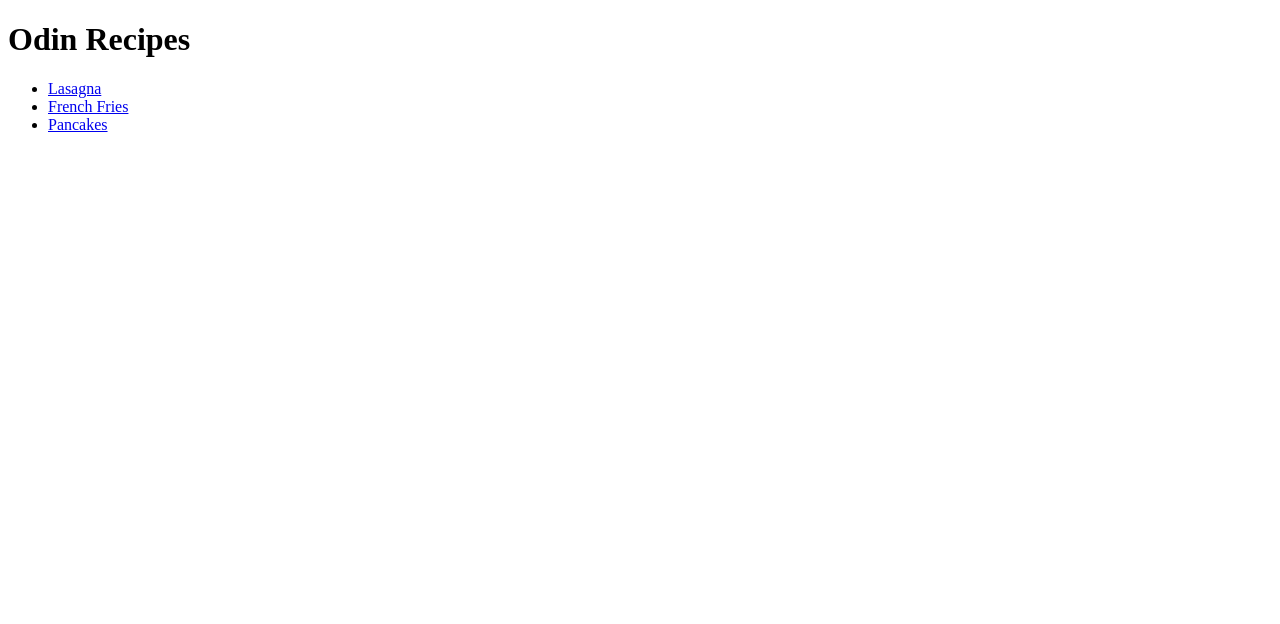
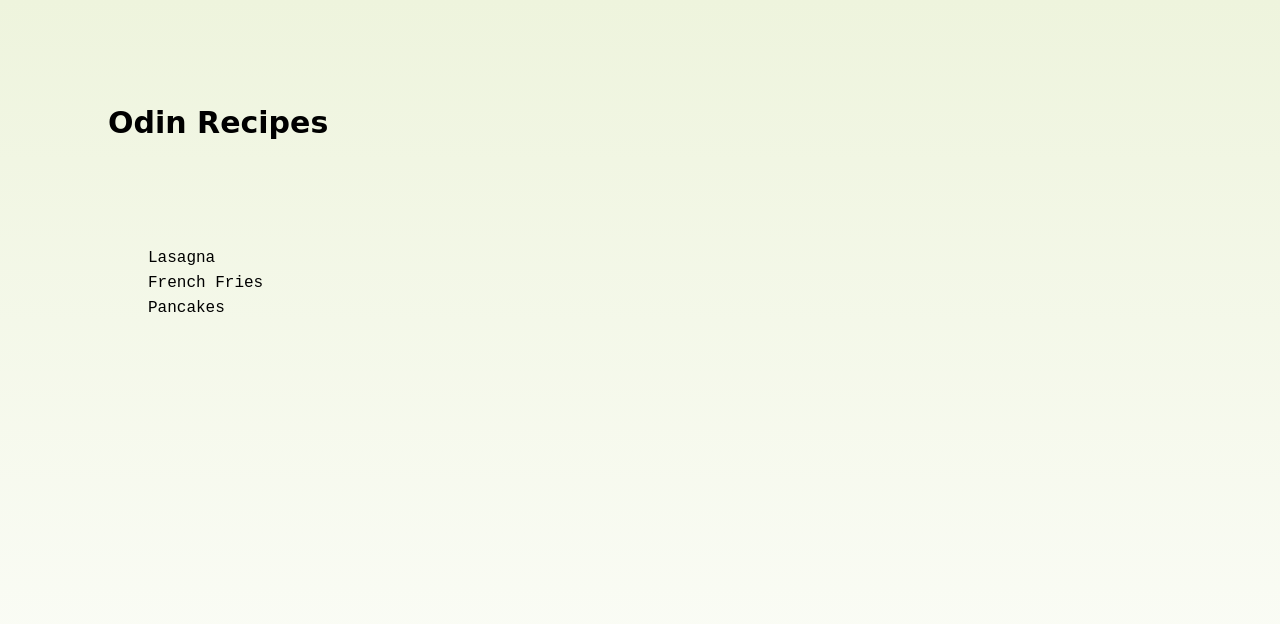
Before and after one commit to gbroer/odein-recipes, a plain HTML site: page index.html in a window 1280 px wide. Drawn offline with Linux system fonts and the light colour scheme.

Commit message:
Add style with CSS to index.html

```diff
--- a/index.html
+++ b/index.html
@@ -4,15 +4,18 @@
 <head>
     <meta charset="utf-8">
     <title>Odin Recipes</title>
+    <link rel="stylesheet" href="style.css">
 </head>
 
 <body>
     <h1>Odin Recipes</h1>
-    <ul>
-        <li><a href="recipes/lasagna.html">Lasagna</a></li>
-        <li><a href="recipes/frenchfries.html">French Fries</a></li>
-        <li><a href="recipes/pancakes.html">Pancakes</a></li>
-    </ul>
+    <div>
+        <ul>
+            <li><a href="recipes/lasagna.html">Lasagna</a></li>
+            <li><a href="recipes/frenchfries.html">French Fries</a></li>
+            <li><a href="recipes/pancakes.html">Pancakes</a></li>
+        </ul>
+    </div>
 
 </body>
 
--- /dev/null
+++ b/style.css
@@ -0,0 +1,30 @@
+body {
+    line-height: 1.5;
+    background-image: linear-gradient(0deg, rgba(255,255,255,1) 0%, rgba(238,244,221,1) 100%);
+    height: 100vh;
+}
+
+h1, div {
+    margin: 100px 100px;
+}
+
+h1 {
+    font-family: 'Brush Script MT', cursive;
+    font-size: 30px;
+}
+
+ul {
+    list-style-type: none;
+}
+
+a,
+a:visited {
+    font-family: 'Courier New', Courier, monospace;
+    color: #000000;
+    text-decoration: none;
+}
+
+a:hover,
+a:active {
+    text-decoration: underline;
+}
```
